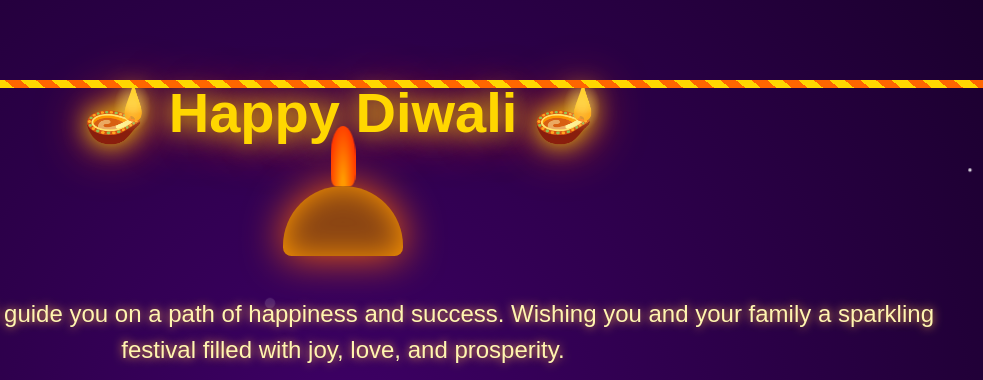
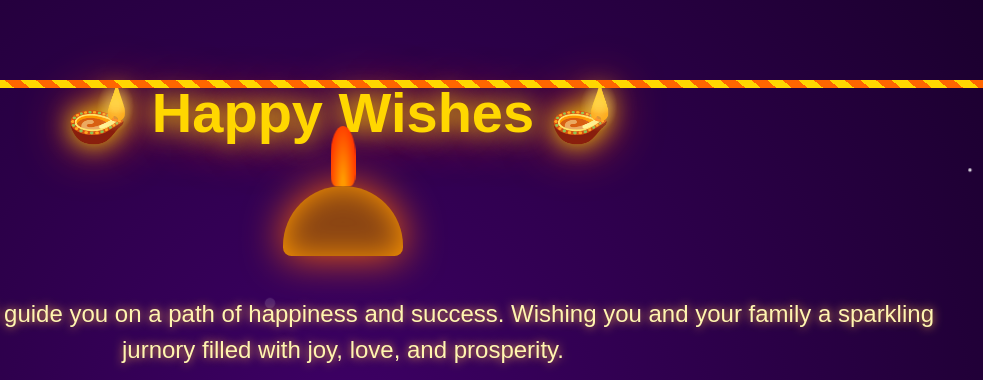
Before and after one commit to Vishnuram-LEON/Wishes, a plain HTML site: page index.html in a window 1280 px wide. Shown: the top 380 px of the page, 297-1280 px from the left. Drawn offline with Linux system fonts and the light colour scheme.

Commit message:
Change title and greeting for Diwali celebration
Updated the title and greeting message for the Diwali celebration.

```diff
--- a/index.html
+++ b/index.html
@@ -4,7 +4,7 @@
 <head>
     <meta charset="UTF-8">
     <meta name="viewport" content="width=device-width, initial-scale=1.0">
-    <title>Happy Diwali - Team Shutterfly</title>
+    <title>Happy Wishes-Team Shutterfly</title>
     <link rel="icon" href="huge.png">
     <style>
         * {
@@ -262,14 +262,14 @@
         <h2>Sutherland</h2>
     </div>
 
-    <h1>🪔 Happy Diwali 🪔</h1>
+    <h1>🪔 Happy Wishes 🪔</h1>
 
     <div class="diya">
         <div class="flame"></div>
     </div>
 
     <p>May the lights of Diwali guide you on a path of happiness and success.
-        Wishing you and your family a sparkling festival filled with joy, love, and prosperity.
+        Wishing you and your family a sparkling jurnory filled with joy, love, and prosperity.
     </p>
 
     <h2>✨ For Team Shutterfly ✨</h2>
```
